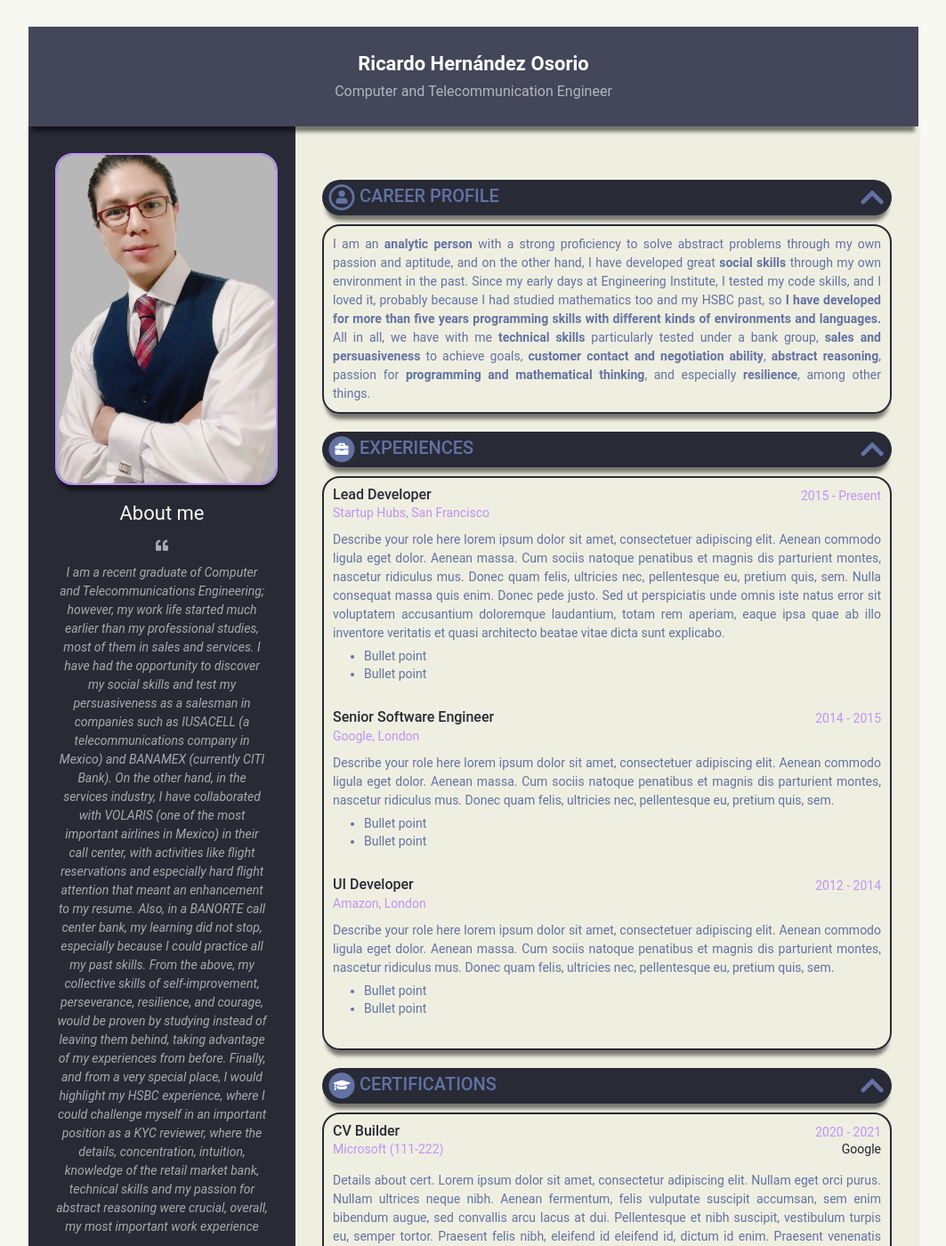
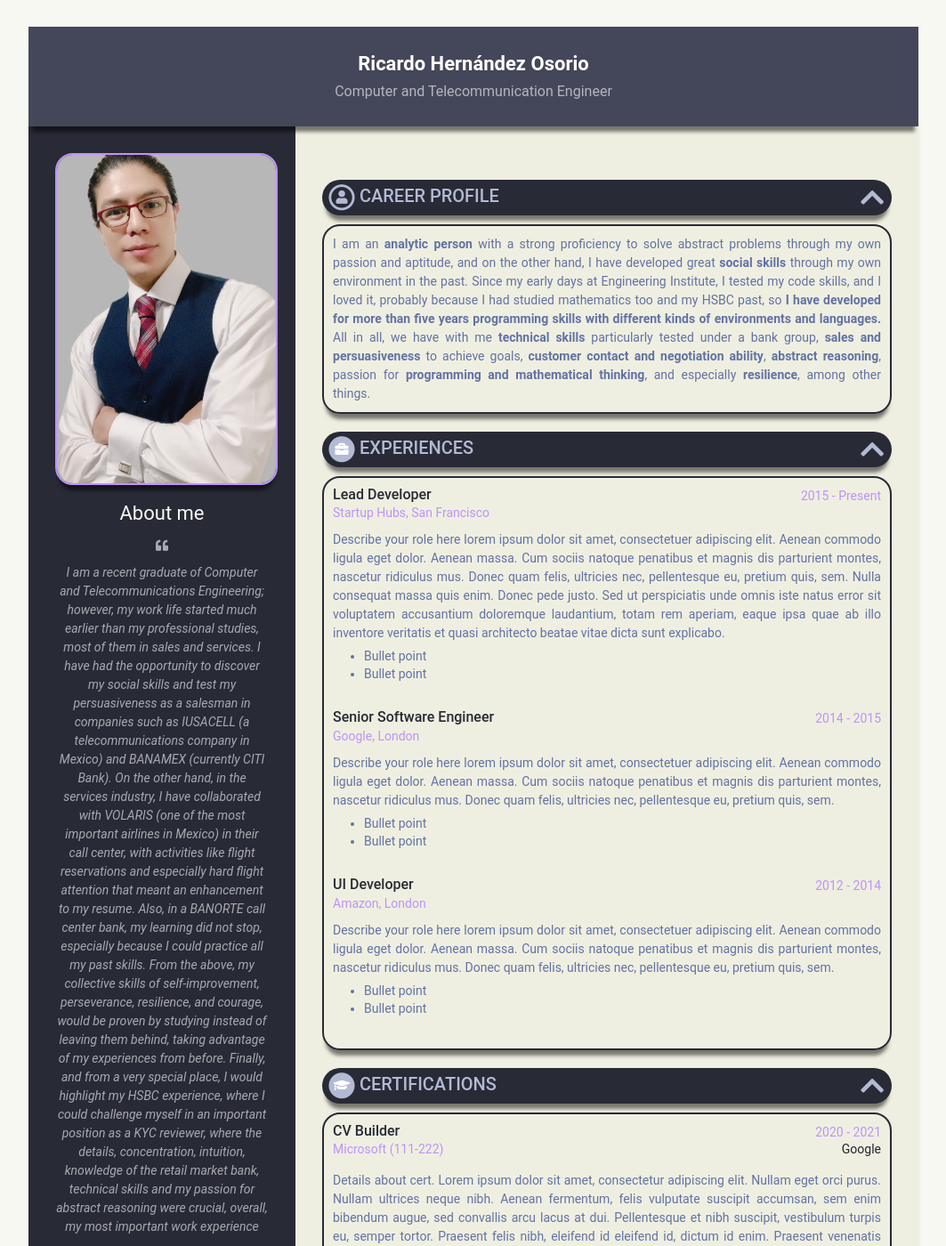
Before and after one commit to RicardoUAMmx/webcode, a Jekyll site: the page built from index.html, in a window 1280 px wide and 1400 px high. Shown: the whole window at 89% size, without its empty margins (108-1171 px from the left). Built offline with Jekyll 4.4.1, drawn with Linux system fonts in a browser that asks for light colours.

Commit message:
experimental cv-theme

```diff
--- a/_sass/_base.scss
+++ b/_sass/_base.scss
@@ -249,7 +249,7 @@
     text-transform: uppercase;
     font-size: 20px;
     font-weight: 500;
-    color: $text-color-secondary;
+    color: lighten($text-color-secondary, 25%);
     position: relative;
     margin-top: 0;
     margin-bottom: 0;
```
